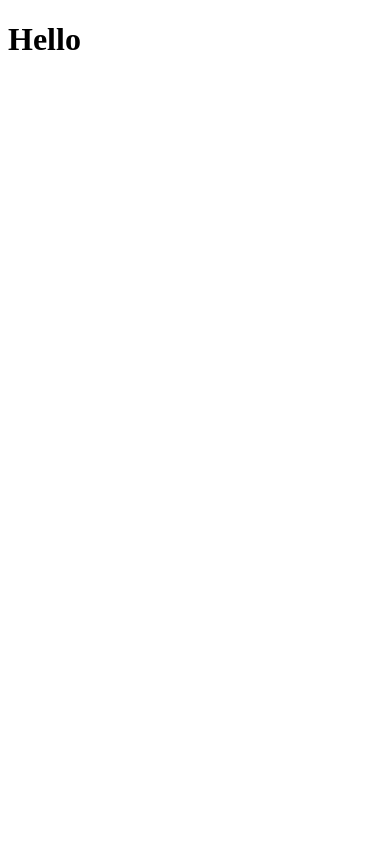
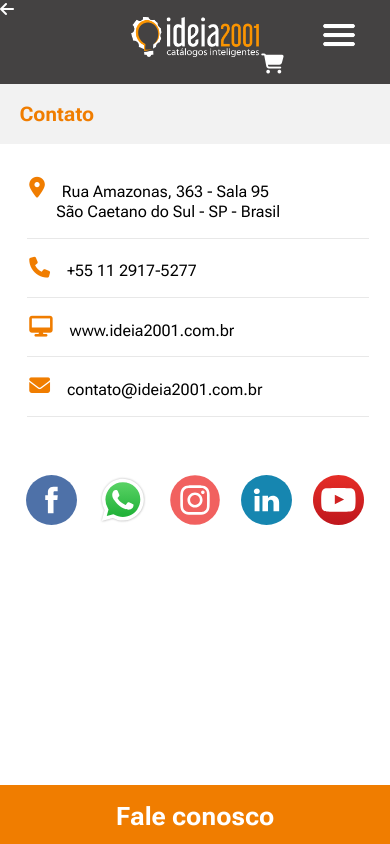
Before and after one commit to ruancunha/Desafio-tecnico-Ideia2001, a website: page contato.html in a window 390 px wide. Drawn offline with Linux system fonts and the light colour scheme.

Commit message:
feat: 🎸 Implement contato page
BREAKING CHANGE: 🧨 Unfinished header, unfinished responsivity, missing return and icons
links

```diff
--- /dev/null
+++ b/contato.css
@@ -0,0 +1,149 @@
+@import url('https://fonts.googleapis.com/css2?family=Roboto+Flex:opsz,wght@8..144,400;8..144,700&display=swap');
+
+:root {
+  --orange: #F07D00;
+  --gray: #444242;
+  --yellow: #FFB64E;
+}
+
+body {
+  margin: 0;
+  padding: 0;
+  height: 100%;
+  background-color: white;
+  font-family: 'Roboto Flex', sans-serif;
+}
+
+header {
+  background-color: var(--gray);
+  position: fixed;
+  width: 100%;
+  top: 0;
+  display: flex;
+  justify-content: space-between;
+  height: 10vh;
+  z-index: 9;
+}
+
+.header-column {
+  width: 33%;
+  vertical-align: middle;
+}
+
+.logo {
+  width: 100%;
+  height: auto;
+  margin: 2vh auto;
+}
+
+.fa-cart-shopping, .fa-arrow-left {
+  height: 5vh;
+  width: 10vw;
+  filter: invert(100%) sepia(4%) saturate(15%) hue-rotate(43deg) brightness(105%) contrast(104%);
+}
+
+
+.hamburger_icon {
+  height: 2.25rem;
+  margin: 2vh 2vh;
+  filter: invert(100%) sepia(4%) saturate(15%) hue-rotate(43deg) brightness(105%) contrast(104%);
+}
+
+main {
+  margin: 0 auto;
+  padding-top: 10vh;
+  height: 100%;
+}
+
+.contact {
+  background-color: #F2F2F2;
+  color: #F07D00;
+  font-size: 10px;
+  padding-left: 5vw;
+  padding-top: 0.5vh;
+  padding-bottom: 0.5vh;
+}
+
+ul {
+  list-style: none;
+  padding-left: 7vw;
+  text-align: left;
+}
+
+li {
+  padding: 2vh;
+  border-bottom: 0.02rem solid #E8E8E8;
+  width: 85%;
+}
+
+li span {
+  position: relative;
+  left: 0.75rem;
+  vertical-align: middle;
+}
+
+ul li:before {
+  font-family: 'FontAwesome';
+  margin:0 5px 0 -15px;
+  color: var(--orange);
+  font-size: 130%;
+}
+
+ul li:first-of-type::before {
+  content: '\f3c5';
+}
+
+ul li:nth-child(2)::before {
+  content: '\f095';
+}
+
+ul li:nth-child(3)::before {
+  content: '\f390';
+}
+
+ul li:nth-child(4)::before {
+  content: '\f0e0';
+}
+
+.social {
+  display: flex;
+  justify-content: space-around;
+  padding-left: 4vw;
+  padding-right: 4vw;
+  padding-top: 5vh;
+}
+
+.social img {
+  height: 6vh;
+}
+
+footer {
+  position: fixed;
+  left: 0;
+  bottom: 0;
+  width: 100%;
+  height: 5vh;
+  text-align: center;
+  vertical-align: middle;
+  font-size: 3vh;
+  background-color: var(--orange);
+  color: white;
+  font-weight: 700;
+  padding-top: 2vh;
+}
+
+footer p {
+  margin: auto;
+}
+
+@media (orientation: landscape) {
+  .social {
+    display: none;
+  }
+
+  footer {
+    height: 10vh;
+    font-size: 6vh;
+    margin: auto;
+  }
+}
--- a/contato.html
+++ b/contato.html
@@ -5,8 +5,42 @@
   <meta http-equiv="X-UA-Compatible" content="IE=edge">
   <meta name="viewport" content="width=device-width, initial-scale=1.0">
   <title>Contato - Ideia2001</title>
+  <link rel="stylesheet" href="/contato.css">
+  <script src="https://kit.fontawesome.com/e3e207c392.js" crossorigin="anonymous"></script>
 </head>
 <body>
-  <h1>Hello</h1>
+  <header>
+    <div class="header-column left">
+      <i class="fa-solid fa-arrow-left"></i>
+    </div>
+    <div class="header-column">
+      <img class="logo" src="/assets/images/logo-ideia.png" alt="Logo Ideia2001" />
+    </div>
+    <div class="header-column right">
+      <i class="fa-solid fa-cart-shopping fa-lg"></i>
+      <img class="hamburger_icon" src="/assets/images/Hamburger_icon.svg.png" />
+    </div>
+  </header>
+  <main>
+    <div class="contact">
+      <h1>Contato</h1>
+    </div>
+    <ul>
+      <li><span>Rua Amazonas, 363 - Sala 95 <br />São Caetano do Sul - SP - Brasil</span></li>
+      <li><span>+55 11 2917-5277</span></li>
+      <li><span>www.ideia2001.com.br</span></li>
+      <li><span>contato@ideia2001.com.br</span></li>
+    </ul>
+    <div class="social">
+      <img src="/assets/images/social/Facebook_circle.svg" alt="Logo Facebook" />
+      <img src="/assets/images/social/WhatsApp_circle.svg" alt="Logo Whatsapp" />
+      <img src="/assets/images/social/Instagram_Icon_(Pink).svg" alt="Logo Instagram" />
+      <img src="/assets/images/social/Linkedin_circle.svg" alt="Logo Linkedin" />
+      <img src="/assets/images/social/YouTube_circle.svg" alt="Logo Youtube" />
+    </div>
+  </main>
+  <footer>
+    <p>Fale conosco</p>
+  </footer>
 </body>
 </html>
```
